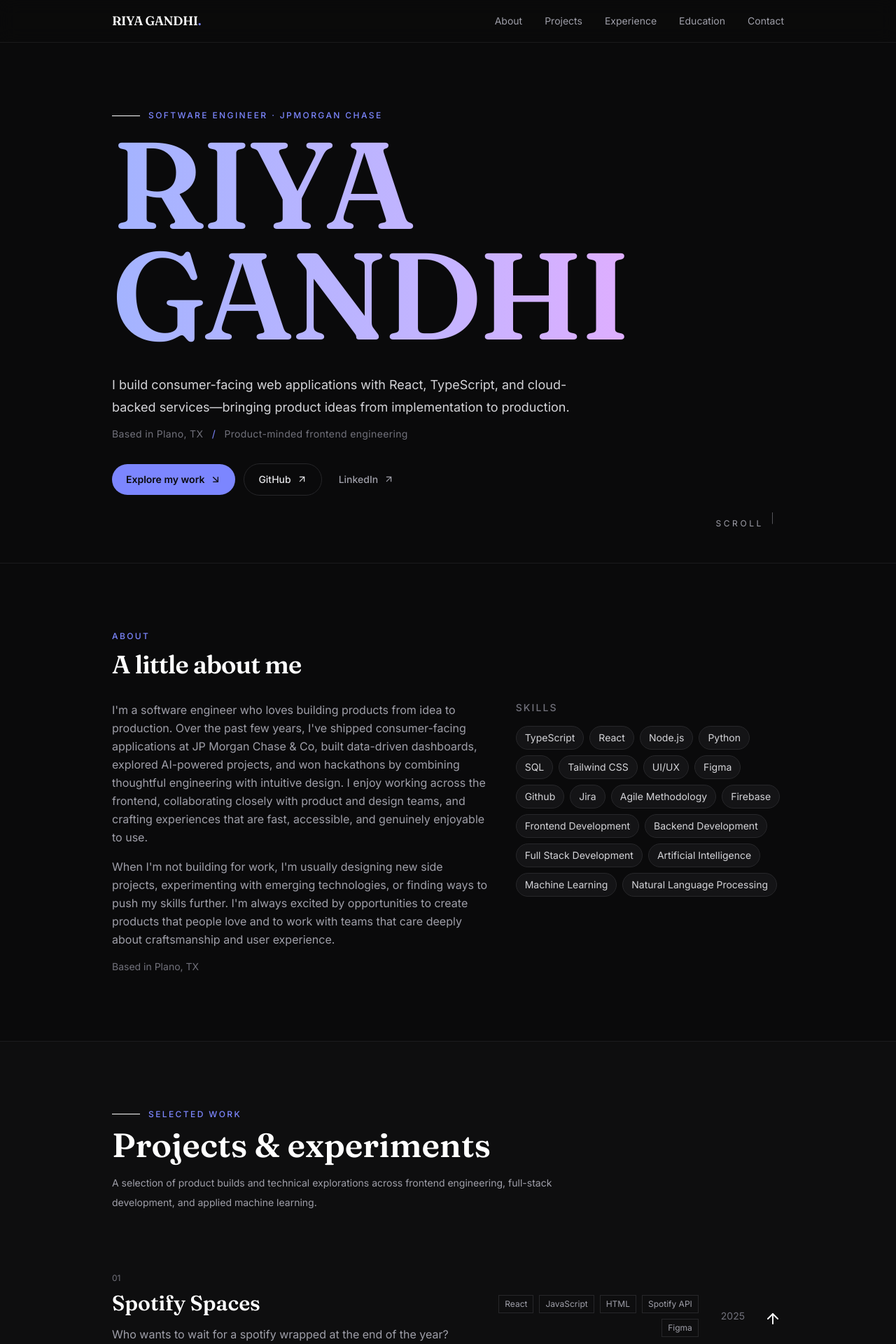
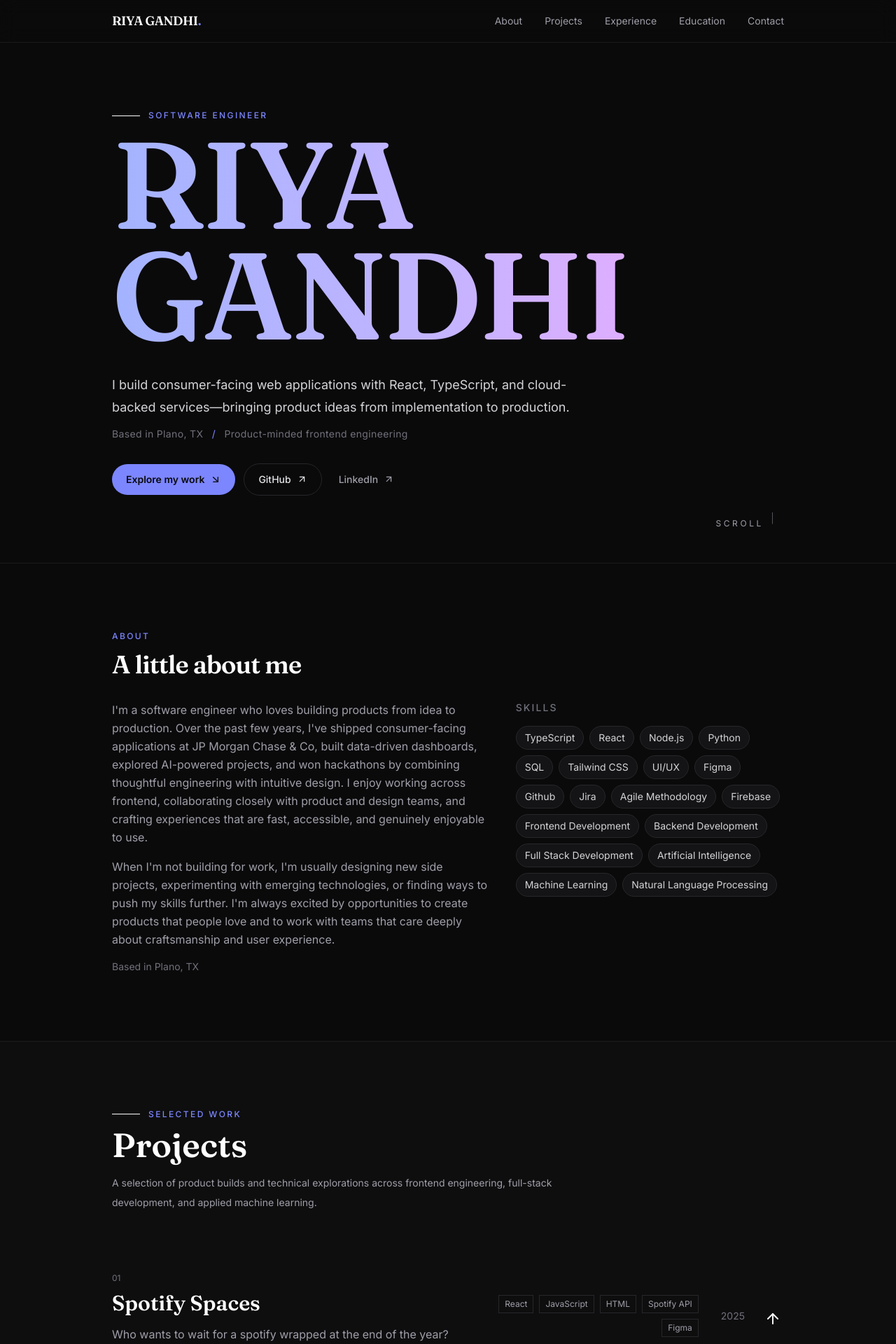
Before and after one commit to rng190001/riyagandhi, a React (Vite) app: page / in a window 1280 px wide. Shown: the top 1920 px of the page at 70% size. Built offline with nearby package versions, Linux system fonts and the light colour scheme.

Commit message:
Updated a few things

```diff
--- a/src/sections/About.tsx
+++ b/src/sections/About.tsx
@@ -10,7 +10,7 @@ export default function About() {
           <div className="space-y-4 text-base leading-relaxed text-zinc-400">
             <p>
               I'm a software engineer who loves building products from idea to production. Over the past few years, I've shipped consumer-facing applications at JP Morgan Chase & Co, built data-driven dashboards, explored AI-powered projects, and won hackathons by combining thoughtful engineering with intuitive design.
-              I enjoy working across the frontend, collaborating closely with product and design teams, and crafting experiences that are fast, accessible, and genuinely enjoyable to use.
+              I enjoy working across frontend, collaborating closely with product and design teams, and crafting experiences that are fast, accessible, and genuinely enjoyable to use.
             </p>
             <p>
               When I'm not building for work, I'm usually designing new side projects, experimenting with emerging technologies, or finding ways to push my skills further.
--- a/src/sections/Hero.tsx
+++ b/src/sections/Hero.tsx
@@ -10,7 +10,7 @@ export default function Hero() {
     <section className="section-container relative flex min-h-[calc(100vh-5rem)] flex-col justify-center overflow-hidden">
       <div className="animate-fade-in-up mb-3 flex items-center gap-3">
         <span className="h-px w-10 shrink-0 bg-white" aria-hidden="true" />
-        <p className="section-label !mb-0">Software Engineer · JPMorgan Chase</p>
+        <p className="section-label !mb-0">Software Engineer</p>
       </div>
 
       <h1 className="font-display animate-fade-in-up animate-fade-in-up-delay-1 bg-gradient-to-r from-indigo-300 via-violet-300 to-fuchsia-300 bg-clip-text text-7xl font-semibold leading-[0.9] tracking-tight text-transparent sm:text-8xl md:text-9xl lg:text-[9.5rem] xl:text-[11rem]">
--- a/src/sections/Projects.tsx
+++ b/src/sections/Projects.tsx
@@ -94,7 +94,7 @@ export default function Projects() {
             <p className="section-label !mb-0">Selected work</p>
           </div>
           <h2 className="font-display text-4xl font-semibold text-white sm:text-5xl">
-            Projects & experiments
+            Projects
           </h2>
           <p className="mt-4 max-w-2xl text-sm leading-7 text-zinc-400">
             A selection of product builds and technical explorations across
```
